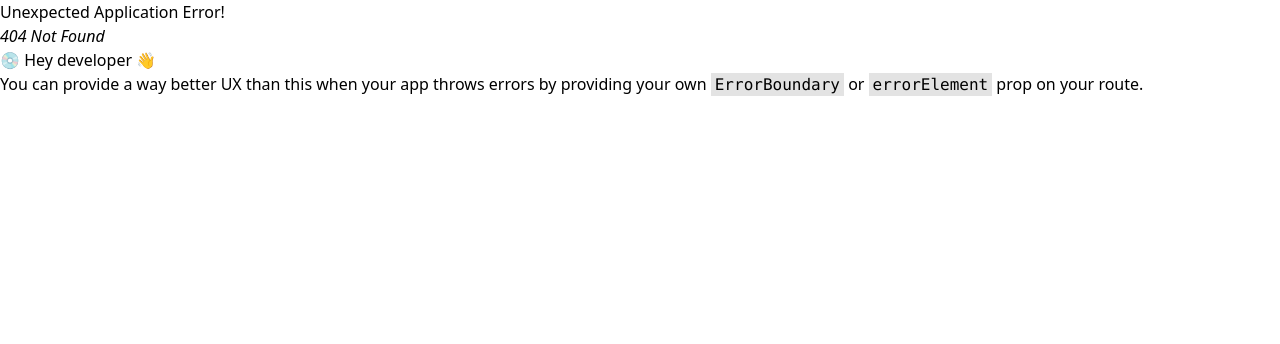
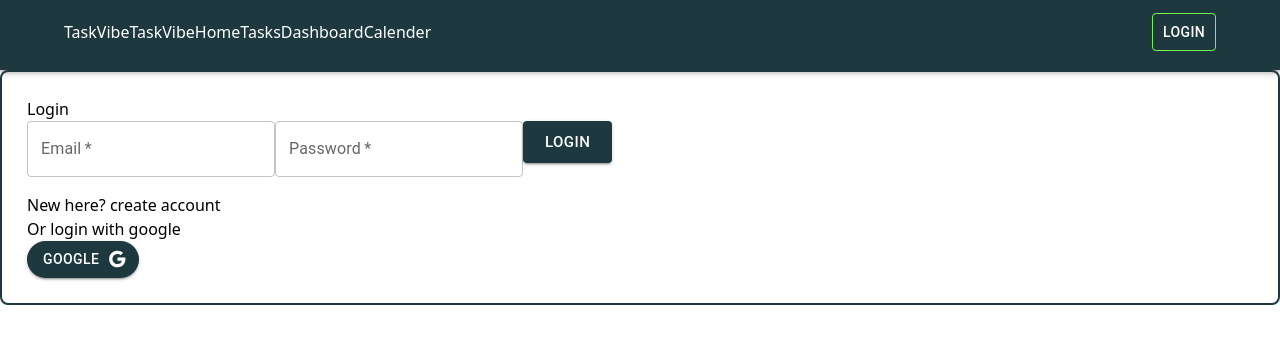
Before and after one commit to srssieam/taskVibe, a React (Vite) app: page /login in a window 1280 px wide. Before the commit this address had no page. Shown: the top 344 px of the page. Built offline with nearby package versions, Linux system fonts and the light colour scheme.

Commit message:
created login form

```diff
--- a/src/Routes/Router.jsx
+++ b/src/Routes/Router.jsx
@@ -1,6 +1,7 @@
 import { createBrowserRouter } from "react-router-dom";
 import MainLayout from "../layout/mainLayout";
 import Home from "../pages/Home";
+import Login from "../pages/Login";
 
 
 const Router = createBrowserRouter([
@@ -11,6 +12,10 @@ const Router = createBrowserRouter([
             {
                 path: "/",
                 element: <Home></Home>
+            },
+            {
+                path: "/login",
+                element: <Login></Login>
             }
         ]
     }
--- a/src/components/navbar/Navbar.jsx
+++ b/src/components/navbar/Navbar.jsx
@@ -11,7 +11,7 @@ import Avatar from '@mui/material/Avatar';
 import Tooltip from '@mui/material/Tooltip';
 import MenuItem from '@mui/material/MenuItem';
 import { useState } from 'react';
-import { NavLink } from 'react-router-dom';
+import { Link, NavLink } from 'react-router-dom';
 import { Button } from '@mui/material';
 
 const navItems = [
@@ -116,7 +116,7 @@ const Navbar = () => {
                         ))}
                     </Box>
 
-                    <Button sx={{color:"white", fontWeight:"500", border:"1px solid #74f74c"}}>Login</Button>
+                    <Link to='/login'><Button sx={{color:"white", fontWeight:"500", border:"1px solid #74f74c"}}>Login</Button></Link>
                     {/* <Box sx={{ flexGrow: 0 }}>
                         <Tooltip title="Open settings">
                             <IconButton onClick={handleOpenUserMenu} sx={{ p: 0 }}>
--- /dev/null
+++ b/src/pages/Login.jsx
@@ -0,0 +1,43 @@
+import GoogleIcon from '@mui/icons-material/Google';
+import { Button, Stack, TextField } from "@mui/material";
+import { Link } from 'react-router-dom';
+
+
+const Login = () => {
+    return (
+        <div className="w-full min-h-[100vh] flex justify-center items-center px-6 md:px-0">
+            <Stack direction={'column'} spacing={2} sx={{ minWidth: "30%", border: "2px solid", borderRadius: "8px", borderColor: "#1d383f", padding: '25px' }}>
+                <form className='flex flex-col gap-4'>
+                    <h3 className="text-2xl font-semibold">Login</h3>
+                    <TextField
+                        required
+                        name="email"
+                        label="Email"
+                        type="email"
+                        color="success"
+                    />
+                    <TextField
+                        required
+                        name="password"
+                        id="outlined-password-input"
+                        label="Password"
+                        type="password"
+                        color='success'
+                        autoComplete="current-password"
+                    />
+                    <Button sx={{backgroundColor:"#1d383f", "&:hover": { backgroundColor:"#1d383f", color:"#74f74c"} }} type="submit" variant="contained" size="large">Login</Button>
+                </form>
+                <div className='space-y-4 mt-4'>
+                    <p className='text-xl text-center text-[black]'>New here? <Link className=' font-bold text-[#1d383f] hover:underline' to='/register'> create account </Link></p>
+                    <p className='text-center'>Or login with google</p>
+                    <div className='flex justify-center'>
+                        <Button variant='contained' sx={{borderRadius:"50px", backgroundColor:"#1d383f", '&:hover': {borderBottom:"6px solid #74f74c", backgroundColor:"#1d383f" }}}  endIcon={<GoogleIcon />}>Google</Button>
+                    </div>
+                </div>
+            </Stack>
+
+        </div>
+    );
+};
+
+export default Login;
```
